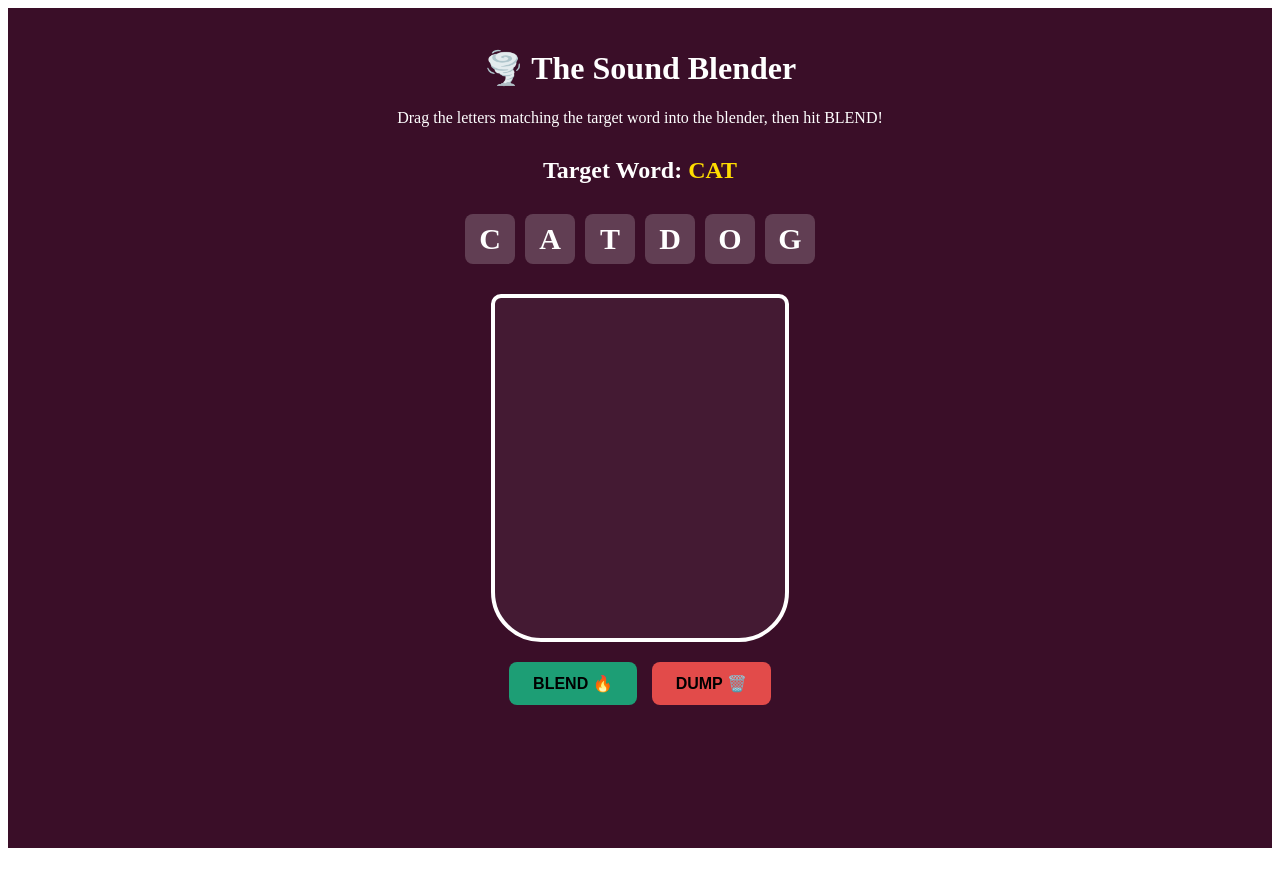
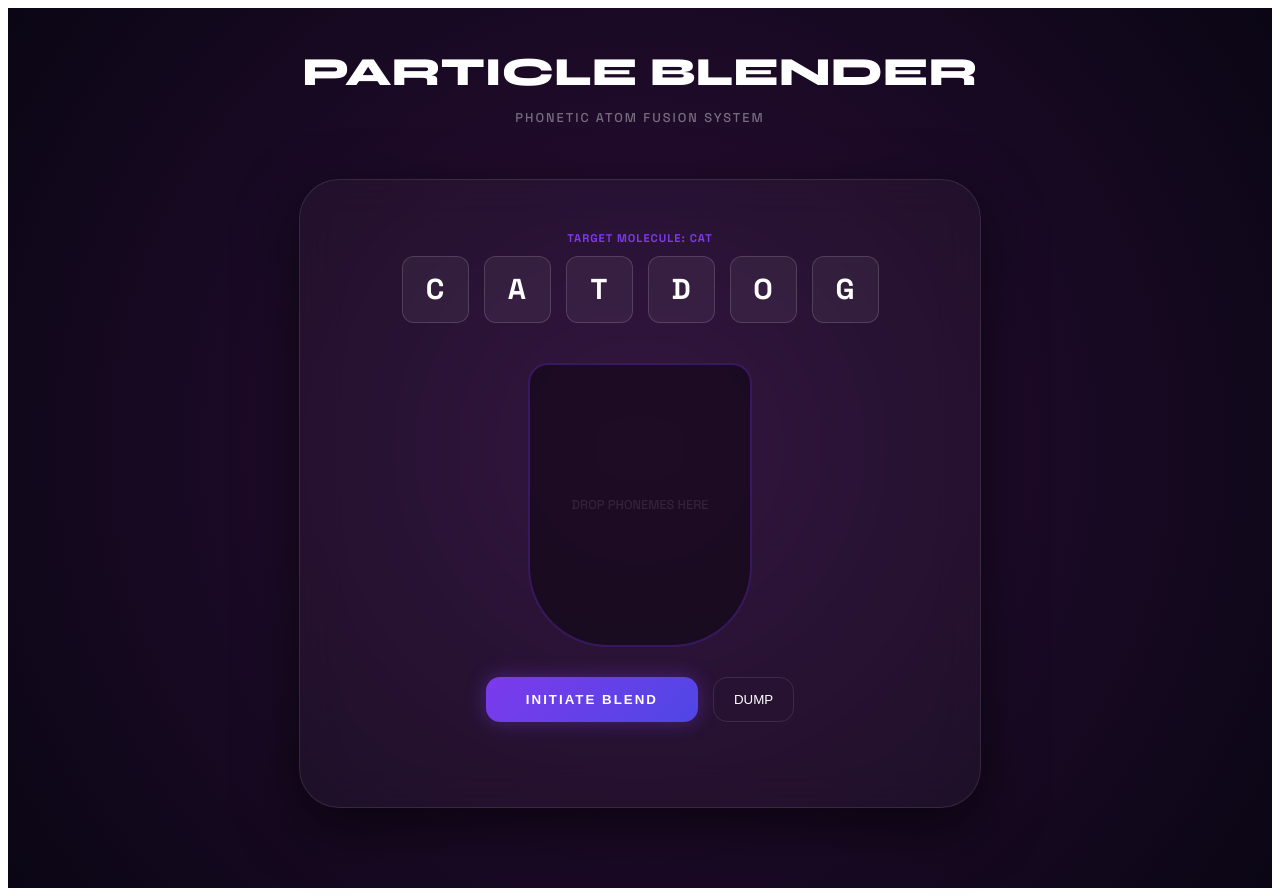
Before and after one commit to dewanganmehul/dyslexic_help, a React (Vite) app in the folder client/: page /game/sound-blender in a window 1280 px wide. Before the commit the page ends 856 px from the top, so only its background shows below. Built offline with nearby package versions, Linux system fonts and the light colour scheme.

Commit message:
updated css of soundBlender and StarTracker

```diff
--- a/client/src/games/SoundBlender.jsx
+++ b/client/src/games/SoundBlender.jsx
@@ -1,7 +1,8 @@
-import { useState, useRef } from "react";
+import { useState, useEffect } from "react";
 import axios from "axios";
 import { BASE_URL } from "../config/config";
 import { useNavigate } from "react-router-dom";
+import "./styles/SoundBlender.css";
 
 const words = [
   { target: "cat", phonemes: ["c", "a", "t"] },
@@ -14,6 +15,7 @@ function SoundBlender() {
   const [availableTiles, setAvailableTiles] = useState(["c", "a", "t", "d", "o", "g"]);
   const [gameOver, setGameOver] = useState(false);
   const [feedback, setFeedback] = useState("");
+  const [isBlending, setIsBlending] = useState(false);
 
   const navigate = useNavigate();
 
@@ -30,13 +32,10 @@ function SoundBlender() {
   const handleDrop = (e) => {
     e.preventDefault();
     const tile = e.dataTransfer.getData("text/plain");
-
-    // Play sound immediately as it hits blender
     playSynthesizedPhoneme(tile);
-
     setBlenderContents(prev => [...prev, tile]);
     setAvailableTiles(prev => {
-      const idx = prev.findIndex(t => t === tile);
+      const idx = prev.indexOf(tile);
       if (idx !== -1) {
         const newArr = [...prev];
         newArr.splice(idx, 1);
@@ -46,18 +45,18 @@ function SoundBlender() {
     });
   };
 
-  const handleDragOver = (e) => {
-    e.preventDefault();
-  };
+  const handleBlend = () => {
+    if (blenderContents.length === 0) return;
 
-  const handleBlend = () => {
+    setIsBlending(true);
     const blendedWord = blenderContents.join("");
-    // Play full word
-    playSynthesizedPhoneme(blendedWord, 1.0);
+    playSynthesizedPhoneme(blendedWord, 0.6); // Slow merge sound
 
+    setTimeout(() => {
+      setIsBlending(false);
       const target = words[level].target;
       if (blendedWord === target) {
-      setFeedback("✅ Perfect Blend!");
+        setFeedback("STABILIZED ✅");
         setTimeout(() => {
           if (level + 1 >= words.length) {
             endGame();
@@ -66,15 +65,16 @@ function SoundBlender() {
             setBlenderContents([]);
             setFeedback("");
           }
-      }, 1500);
+        }, 1200);
       } else {
-      setFeedback("❌ Hmm, that doesn't sound right. Dump and try again!");
+        setFeedback("CRITICAL FAILURE ❌");
         setTimeout(() => {
           setAvailableTiles(prev => [...prev, ...blenderContents]);
           setBlenderContents([]);
           setFeedback("");
+        }, 1500);
+      }
     }, 2000);
-    }
   };
 
   const endGame = async () => {
@@ -84,83 +84,84 @@ function SoundBlender() {
       await axios.post(`${BASE_URL}/api/sessions/submit`, {
         userId,
         gameType: "SoundBlender",
-        level: "Quest-5",
+        level: "Linguistic-Fusion-5",
         accuracy: 100,
         totalQuestions: words.length,
         correctAnswers: words.length,
-        avgResponseTime: 0
       });
-    } catch (err) {
-      console.error(err);
-    }
+    } catch (err) { console.error(err); }
   };
 
   return (
-    <div style={{ backgroundColor: "#3a0e28", minHeight: "100vh", color: "white", padding: "20px", textAlign: "center" }}>
-      <h1>🌪️ The Sound Blender</h1>
-      <p>Drag the letters matching the target word into the blender, then hit BLEND!</p>
+    <div className="sb-root">
+      <header style={{ textAlign: "center", marginBottom: "40px" }}>
+        <h1 style={{ fontFamily: "Syne", fontSize: "2.5rem", margin: 0 }}>PARTICLE BLENDER</h1>
+        <p style={{ color: "rgba(255,255,255,0.4)", letterSpacing: "2px", fontSize: "0.8rem" }}>
+          PHONETIC ATOM FUSION SYSTEM
+        </p>
+      </header>
 
       {gameOver ? (
-        <div>
-          <h2>Master Blender!</h2>
-          <button onClick={() => navigate("/dashboard")} style={btnStyle}>Return to Mission Control</button>
+        <div className="sb-hud">
+          <h2>FUSION COMPLETE</h2>
+          <button onClick={() => navigate("/dashboard")} className="sb-btn-blend" style={{ width: "100%" }}>
+            RETURN TO COMMAND
+          </button>
         </div>
-      ) : words[level] && (
-        <div style={{ marginTop: "30px" }}>
-          <h2>Target Word: <span style={{ color: "#ffdd00" }}>{words[level].target.toUpperCase()}</span></h2>
+      ) : (
+        <div className="sb-hud">
+          <p style={{ fontSize: "0.7rem", color: "#7c3aed", fontWeight: "bold", letterSpacing: "1px" }}>
+            TARGET MOLECULE: {words[level].target.toUpperCase()}
+          </p>
 
-          {/* Letter Bank */}
-          <div style={{ display: "flex", justifyContent: "center", gap: "10px", margin: "30px 0" }}>
+          <div className="sb-tile-bank">
             {availableTiles.map((tile, i) => (
               <div
                 key={i}
                 draggable
                 onDragStart={(e) => handleDragStart(e, tile)}
-                style={{
-                  width: "50px", height: "50px", backgroundColor: "rgba(255,255,255,0.2)",
-                  display: "flex", alignItems: "center", justifyContent: "center",
-                  fontSize: "30px", fontWeight: "bold", borderRadius: "8px", cursor: "grab"
-                }}
+                className="sb-tile"
               >
                 {tile.toUpperCase()}
               </div>
             ))}
           </div>
 
-          {/* Blender */}
           <div
+            className={`sb-vortex-container ${isBlending ? 'sb-vortex-active' : ''}`}
             onDrop={handleDrop}
-            onDragOver={handleDragOver}
-            style={{
-              width: "250px", height: "300px", border: "4px solid #fff", borderRadius: "10px 10px 50px 50px",
-              margin: "0 auto", position: "relative", backgroundColor: "rgba(255,255,255,0.05)",
-              display: "flex", flexDirection: "column", justifyContent: "flex-end", padding: "20px", gap: "5px"
-            }}
+            onDragOver={(e) => e.preventDefault()}
           >
-            {/* Contents */}
-            <div style={{ display: "flex", flexWrap: "wrap", justifyContent: "center", gap: "5px" }}>
+            <div style={{ display: "flex", flexWrap: "wrap", justifyContent: "center", gap: "10px" }}>
               {blenderContents.map((tile, idx) => (
-                <div key={idx} style={{ fontSize: "40px", fontWeight: "bold", color: "#4cc9f0" }}>
+                <div key={idx} className="sb-particle">
                   {tile.toUpperCase()}
                 </div>
               ))}
             </div>
+            {blenderContents.length === 0 && !isBlending && (
+              <div style={{ color: "rgba(255,255,255,0.1)", fontSize: "0.8rem" }}>
+                DROP PHONEMES HERE
+              </div>
+            )}
           </div>
 
-          <div style={{ marginTop: "20px", display: "flex", justifyContent: "center", gap: "15px" }}>
-            <button onClick={handleBlend} style={{...btnStyle, backgroundColor: "#1D9E75"}}>BLEND 🔥</button>
+          <div style={{ display: "flex", gap: "15px", justifyContent: "center" }}>
+            <button onClick={handleBlend} className="sb-btn-blend">
+              {isBlending ? "FUSING..." : "INITIATE BLEND"}
+            </button>
             <button
               onClick={() => {
                 setAvailableTiles(prev => [...prev, ...blenderContents]);
                 setBlenderContents([]);
               }}
-              style={{...btnStyle, backgroundColor: "#E24B4A"}}
+              style={{ background: "transparent", border: "1px solid rgba(255,255,255,0.1)", color: "#fff", borderRadius: "14px", padding: "0 20px", cursor: "pointer" }}
             >
-              DUMP 🗑️
+              DUMP
             </button>
           </div>
 
-          <div style={{ marginTop: "20px", fontSize: "20px", color: feedback.includes("❌") ? "#ff4d4d" : "#1D9E75" }}>
+          <div style={{ marginTop: "25px", height: "20px", fontWeight: "bold", color: feedback.includes("❌") ? "#ef4444" : "#10b981" }}>
             {feedback}
           </div>
         </div>
@@ -169,14 +170,4 @@ function SoundBlender() {
   );
 }
 
-const btnStyle = {
-  padding: "12px 24px",
-  backgroundColor: "#4cc9f0",
-  border: "none",
-  borderRadius: "8px",
-  fontSize: "16px",
-  fontWeight: "bold",
-  cursor: "pointer"
-};
-
 export default SoundBlender;
--- /dev/null
+++ b/client/src/games/styles/SoundBlender.css
@@ -0,0 +1,111 @@
+/* SoundBlender.css */
+@import url('https://fonts.googleapis.com/css2?family=Syne:wght@800&family=Space+Grotesk:wght@500;700&display=swap');
+
+.sb-root {
+  min-height: 100vh;
+  background: radial-gradient(circle at center, #2e0e3a 0%, #0a0614 100%);
+  color: #fff;
+  display: flex;
+  flex-direction: column;
+  align-items: center;
+  padding: 40px 20px;
+  font-family: 'Space Grotesk', sans-serif;
+}
+
+.sb-hud {
+  background: rgba(255, 255, 255, 0.03);
+  backdrop-filter: blur(20px);
+  border: 1px solid rgba(255, 255, 255, 0.1);
+  border-radius: 40px;
+  padding: 40px;
+  width: 100%;
+  max-width: 600px;
+  text-align: center;
+  box-shadow: 0 20px 60px rgba(0,0,0,0.6);
+}
+
+/* The Vortex / Blender Container */
+.sb-vortex-container {
+  width: 220px;
+  height: 280px;
+  margin: 30px auto;
+  border: 2px solid rgba(124, 58, 237, 0.3);
+  border-radius: 20px 20px 80px 80px;
+  position: relative;
+  background: rgba(0, 0, 0, 0.4);
+  overflow: hidden;
+  display: flex;
+  flex-direction: column;
+  justify-content: center;
+  align-items: center;
+}
+
+.sb-vortex-active {
+  animation: vortexGlow 2s infinite alternate;
+}
+
+@keyframes vortexGlow {
+  from { box-shadow: inset 0 0 20px rgba(124, 58, 237, 0.2); }
+  to { box-shadow: inset 0 0 60px rgba(124, 58, 237, 0.5); }
+}
+
+/* Floating Letters inside Blender */
+.sb-particle {
+  font-family: 'Syne', sans-serif;
+  font-size: 3rem;
+  color: #0ea5e9;
+  text-shadow: 0 0 15px #0ea5e9;
+  animation: spinParticle 3s infinite linear;
+}
+
+@keyframes spinParticle {
+  0% { transform: rotate(0deg) translate(10px) rotate(0deg); }
+  100% { transform: rotate(360deg) translate(10px) rotate(-360deg); }
+}
+
+/* Draggable Tiles */
+.sb-tile-bank {
+  display: flex;
+  justify-content: center;
+  gap: 15px;
+  margin-bottom: 40px;
+}
+
+.sb-tile {
+  width: 65px;
+  height: 65px;
+  background: rgba(255, 255, 255, 0.05);
+  border: 1px solid rgba(255, 255, 255, 0.15);
+  border-radius: 12px;
+  display: flex;
+  align-items: center;
+  justify-content: center;
+  font-size: 1.8rem;
+  font-weight: 800;
+  cursor: grab;
+  transition: all 0.2s;
+}
+
+.sb-tile:hover {
+  background: rgba(124, 58, 237, 0.2);
+  border-color: #7c3aed;
+  transform: translateY(-5px) scale(1.1);
+}
+
+.sb-btn-blend {
+  background: linear-gradient(135deg, #7c3aed, #4f46e5);
+  color: white;
+  border: none;
+  padding: 15px 40px;
+  border-radius: 14px;
+  font-weight: 700;
+  letter-spacing: 2px;
+  cursor: pointer;
+  box-shadow: 0 0 20px rgba(124, 58, 237, 0.4);
+  transition: all 0.3s;
+}
+
+.sb-btn-blend:hover {
+  transform: scale(1.05);
+  box-shadow: 0 0 40px rgba(124, 58, 237, 0.6);
+}
--- /dev/null
+++ b/client/src/games/styles/StarTracker.css
@@ -0,0 +1,84 @@
+/* StarTracker.css */
+@import url('https://fonts.googleapis.com/css2?family=Syne:wght@800&family=Space+Grotesk:wght@500;700&display=swap');
+
+.st-root {
+  min-height: 100vh;
+  background: #0a0614;
+  color: #fff;
+  display: flex;
+  flex-direction: column;
+  align-items: center;
+  padding: 40px 20px;
+  font-family: 'Space Grotesk', sans-serif;
+  position: relative;
+  overflow: hidden;
+  cursor: crosshair;
+}
+
+/* Background Radar Grid */
+.st-radar-grid {
+  position: absolute;
+  inset: 0;
+  background:
+    radial-gradient(circle at center, transparent 0%, rgba(124, 58, 237, 0.05) 100%),
+    repeating-radial-gradient(circle at center, transparent 0, transparent 100px, rgba(124, 58, 237, 0.1) 101px);
+  pointer-events: none;
+}
+
+.st-hud {
+  position: relative;
+  z-index: 10;
+  background: rgba(255, 255, 255, 0.03);
+  backdrop-filter: blur(15px);
+  border: 1px solid rgba(255, 255, 255, 0.1);
+  border-radius: 24px;
+  padding: 20px 40px;
+  text-align: center;
+  margin-bottom: 20px;
+}
+
+/* The Star Target */
+.st-target {
+  position: absolute;
+  z-index: 5;
+  display: flex;
+  align-items: center;
+  justify-content: center;
+}
+
+.st-star-core {
+  width: 20px;
+  height: 20px;
+  background: #fff;
+  border-radius: 50%;
+  box-shadow: 0 0 20px #fff, 0 0 40px #7c3aed;
+  z-index: 2;
+}
+
+.st-ring {
+  position: absolute;
+  border: 2px solid #7c3aed;
+  border-radius: 50%;
+  animation: st-ping 1.5s infinite;
+}
+
+@keyframes st-ping {
+  0% { width: 20px; height: 20px; opacity: 1; }
+  100% { width: 80px; height: 80px; opacity: 0; }
+}
+
+.st-stats-bar {
+  position: fixed;
+  bottom: 30px;
+  left: 50%;
+  transform: translateX(-50%);
+  display: flex;
+  gap: 40px;
+  background: rgba(0,0,0,0.6);
+  padding: 10px 30px;
+  border-radius: 50px;
+  border: 1px solid rgba(255,255,255,0.1);
+  font-size: 0.8rem;
+  letter-spacing: 2px;
+  color: #7c3aed;
+}
```
Also changed, not shown: client/src/games/StarTracker.jsx (+52 -36 lines). Lines whose indentation alone changed are shown as unchanged.
